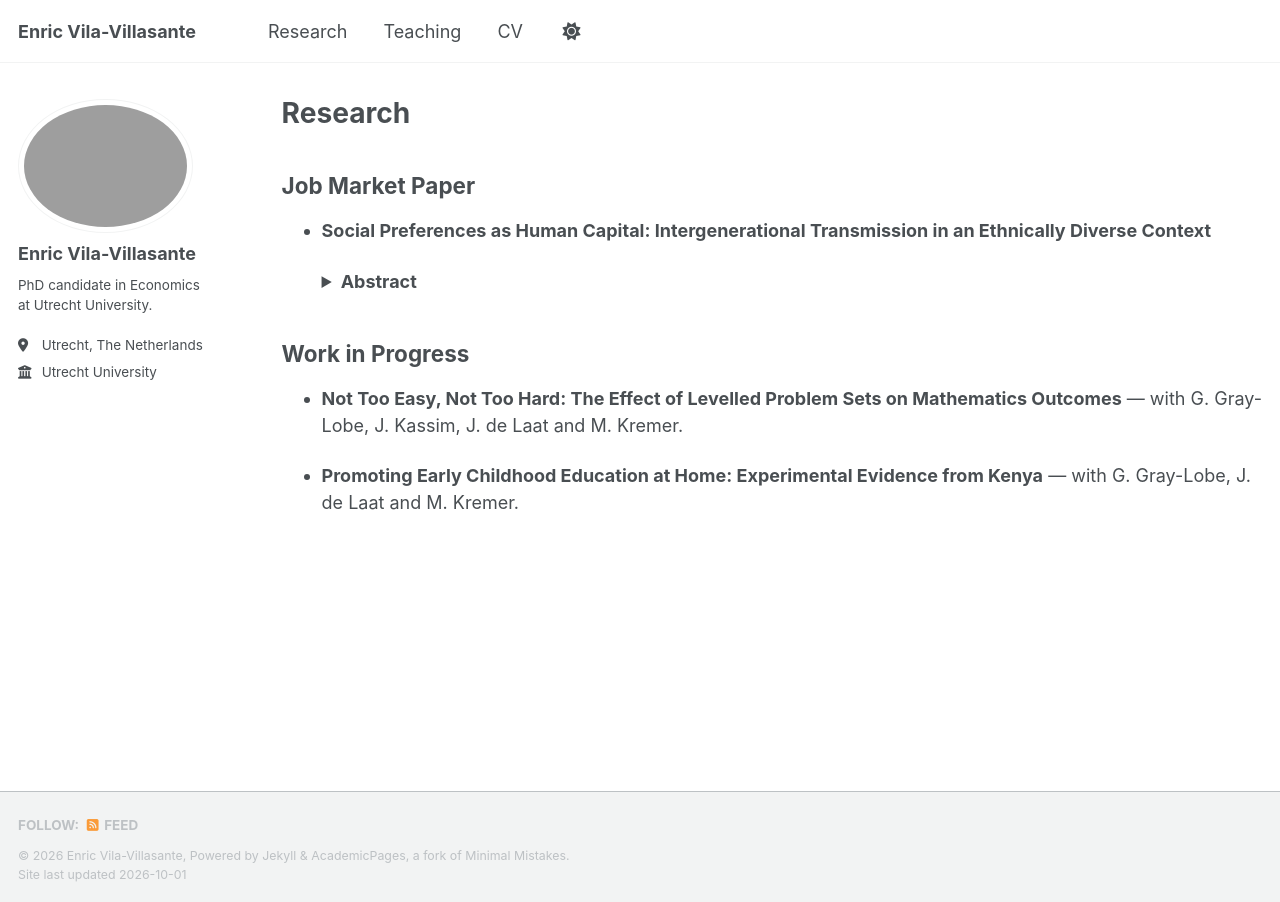
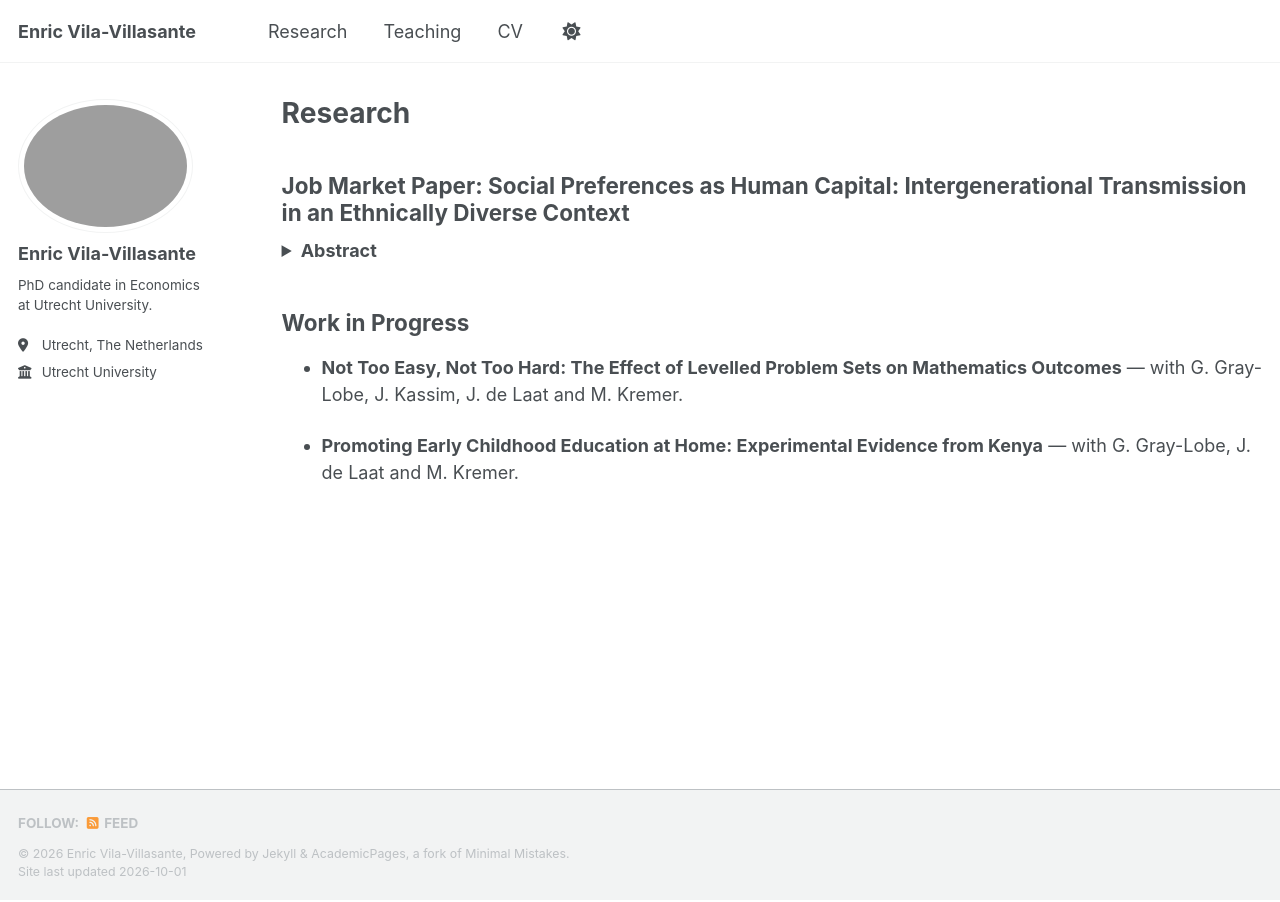
Before and after one commit to enricviladv/enricviladv.github.io, a Jekyll site: the page built from _pages/research.md, in a window 1280 px wide. Built offline with Jekyll 4.4.1, drawn with Linux system fonts in a browser that asks for light colours; a script that is not in the unit is left out.

```diff
--- a/_pages/research.md
+++ b/_pages/research.md
@@ -5,9 +5,7 @@ permalink: /research/
 author_profile: true
 ---
 
-## Job Market Paper
-
-- **Social Preferences as Human Capital: Intergenerational Transmission in an Ethnically Diverse Context**
+## Job Market Paper: Social Preferences as Human Capital: Intergenerational Transmission in an Ethnically Diverse Context
 
 
 
```
